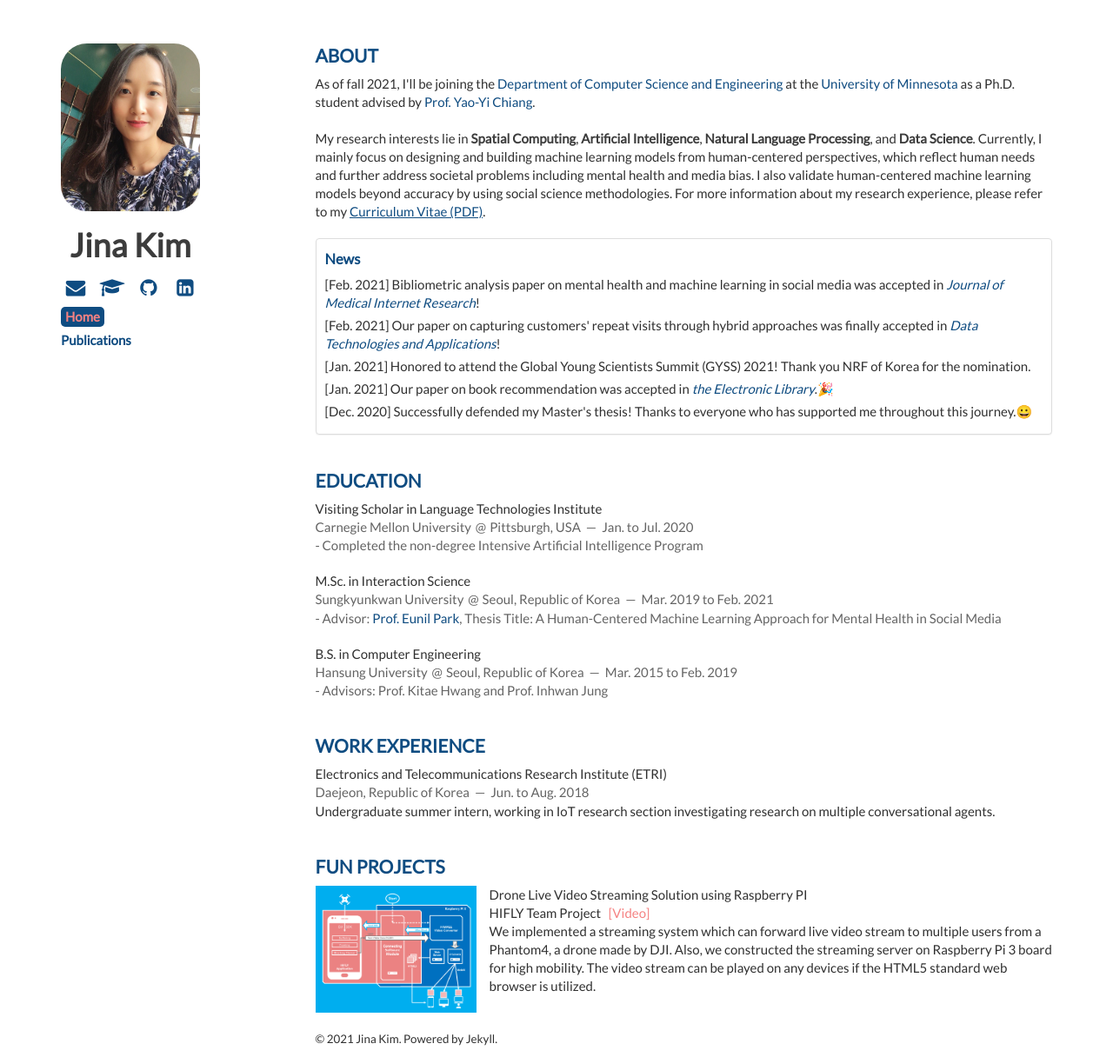
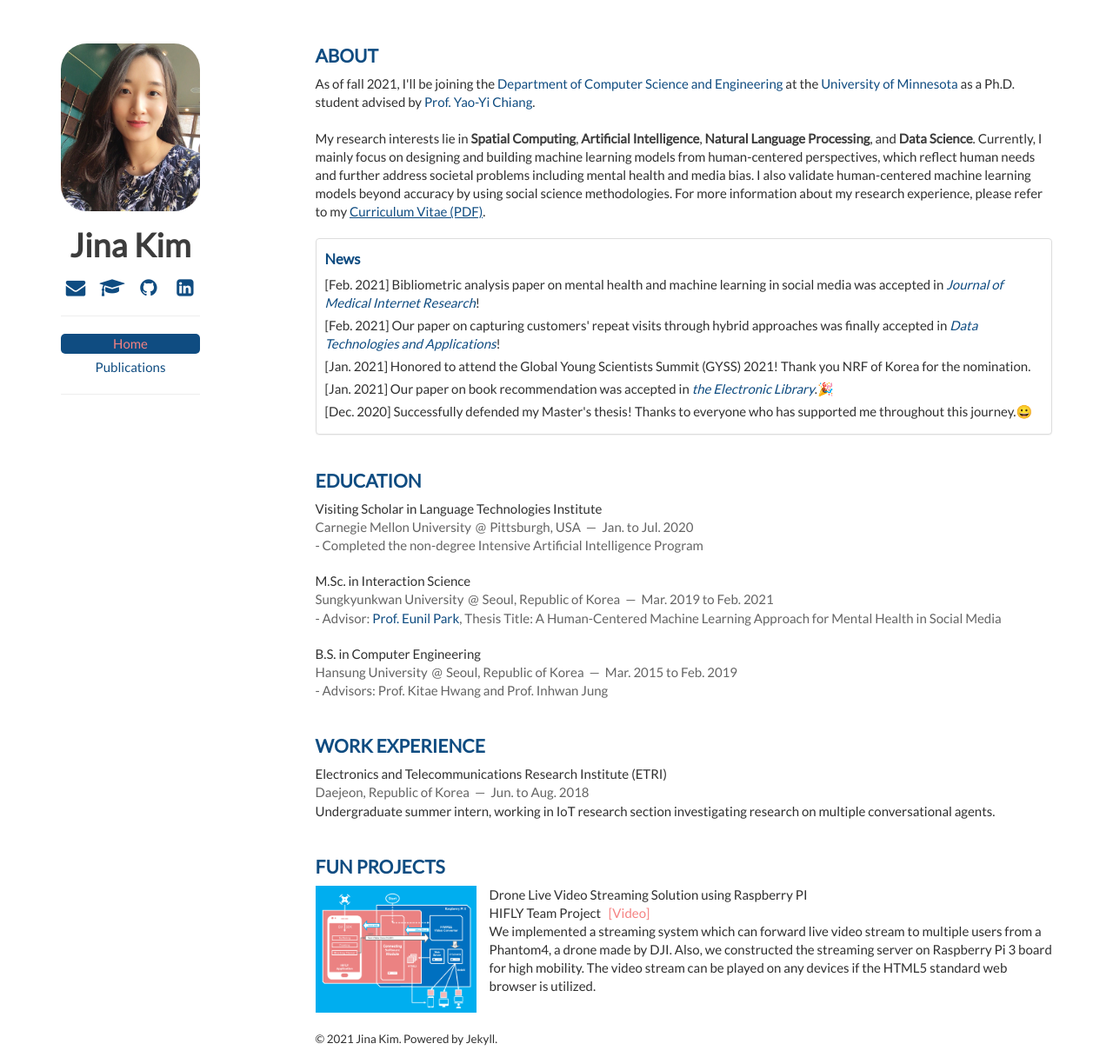
Before and after one commit to Jina-Kim/Jina-Kim.github.io, a Jekyll site: the page built from index.html, in a window 1280 px wide and 1216 px high. Shown: the whole window at 87% size. Built offline with Jekyll 4.4.1, drawn with Linux system fonts in a browser that asks for light colours; nearby versions of some CDN libraries; the list of posts is cut into pages by our own code.

Commit message:
Update layout.html

```diff
--- a/_layouts/layout.html
+++ b/_layouts/layout.html
@@ -23,11 +23,13 @@
                     <h1 id="my_name">{{ site.name }}</h1>
                     <h2 id="my_link"><a href="{{ site.email_full }}"><i class="fa fa-envelope fa-fw"></i></a> &nbsp; <a href="{{ site.google_scholar }}"> <i class="fa fa-graduation-cap fa-fw"></i></a> &nbsp; <a href="{{ site.github }}"><i class="fa fa-github fa-fw"></i></a> &nbsp; <a href="{{ site.linkedin }}"><i class="fa fa-linkedin-square fa-fw"></i></a></h2>
 
+                    <hr>
                     {% assign current = page.url | downcase | split: '/' %}
-                     <ul class="list-unstyled">
-                         <li><em><a href='/' {% if current[1] == null %}class='current'{% endif %}>Home</a></em></li>
-                         <li><em><a href='/publications' {% if current[1] == 'publications' %}class='current'{% endif %}>Publications</a></em></li>
+                     <ul class="list-unstyled menubar">
+                         <li><a href='/' {% if current[1] == null %}id='current'{% endif %}>Home</a></li>
+                         <li><a href='/publications' {% if current[1] == 'publications' %}id='current'{% endif %}>Publications</a></li>
                      </ul>
+                    <hr>
                 </div>
             </header>
             <div class="col-sm-9 col-sm-offset-3">
--- a/static/css/main.css
+++ b/static/css/main.css
@@ -59,14 +59,20 @@ h1 {
     text-align: center;
 }
 
-.current{
+.menubar li{
+    color: #0F4C81;
+    text-align: center;
+    display: block;
+}
+
+#current{
     color: #F58282;
     background-color: #0F4C81;
     border-radius: 5px;
     padding: 1px 5px;
     text-align: center;
     text-decoration: none;
-    display: inline-block;
+    display: block;
     transition-duration: 0.4s;
 }
 
```
